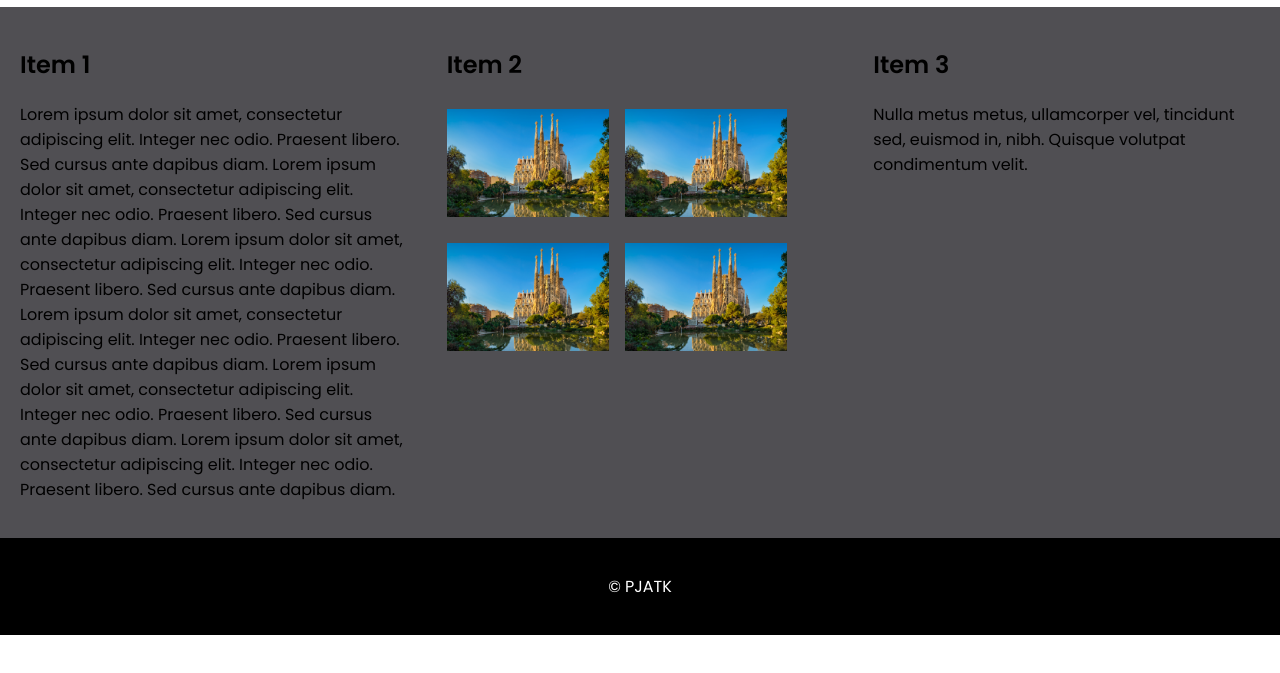
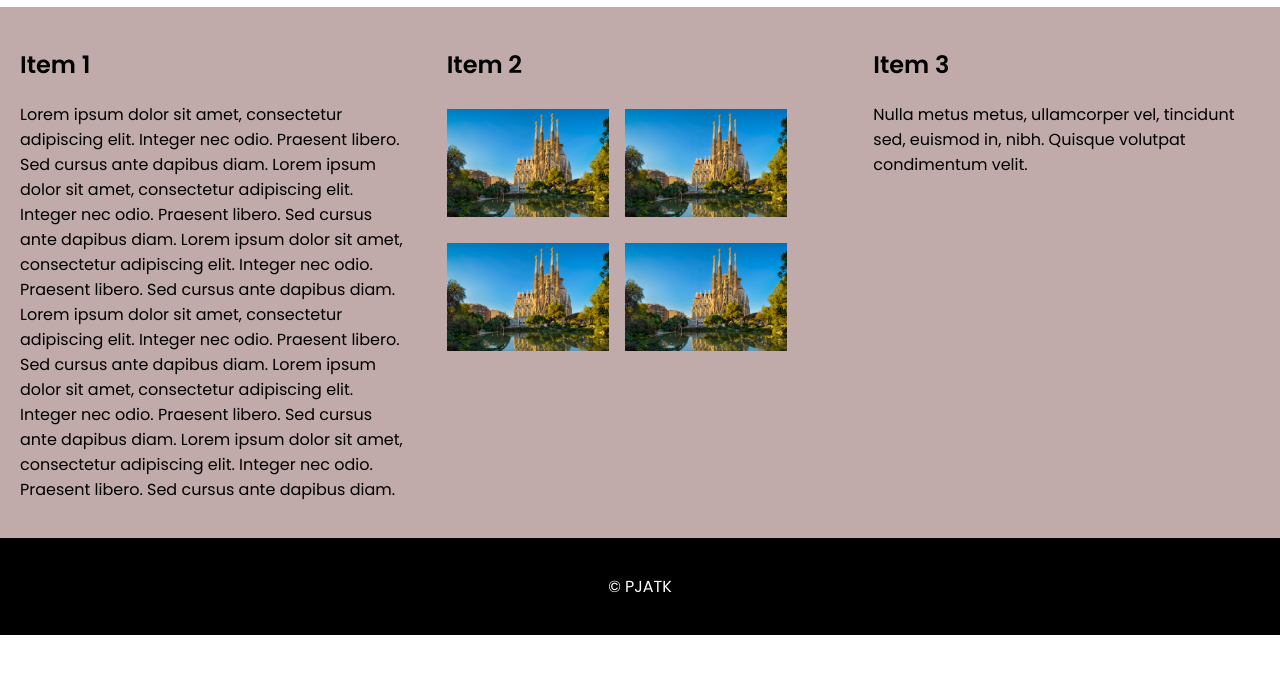
Before and after one commit to KrzysztofBabs/TIN, a plain HTML site: page lab2/zadanie.html in a window 1280 px wide. Shown: the part 113-786 px from the top of the page. Drawn offline with nearby package versions, Linux system fonts and the light colour scheme; files that its build step writes are made by us from their sources.

Commit message:
Update style.less

```diff
--- a/lab3/style.less
+++ b/lab3/style.less
@@ -1,5 +1,5 @@
 @primary-color: #e74343;
-@background-section: rgb(80, 79, 83);
+@background-section: #c0aaaa;
 @dark-color: #000000;
 @light-color: #ffffff;
 
```
